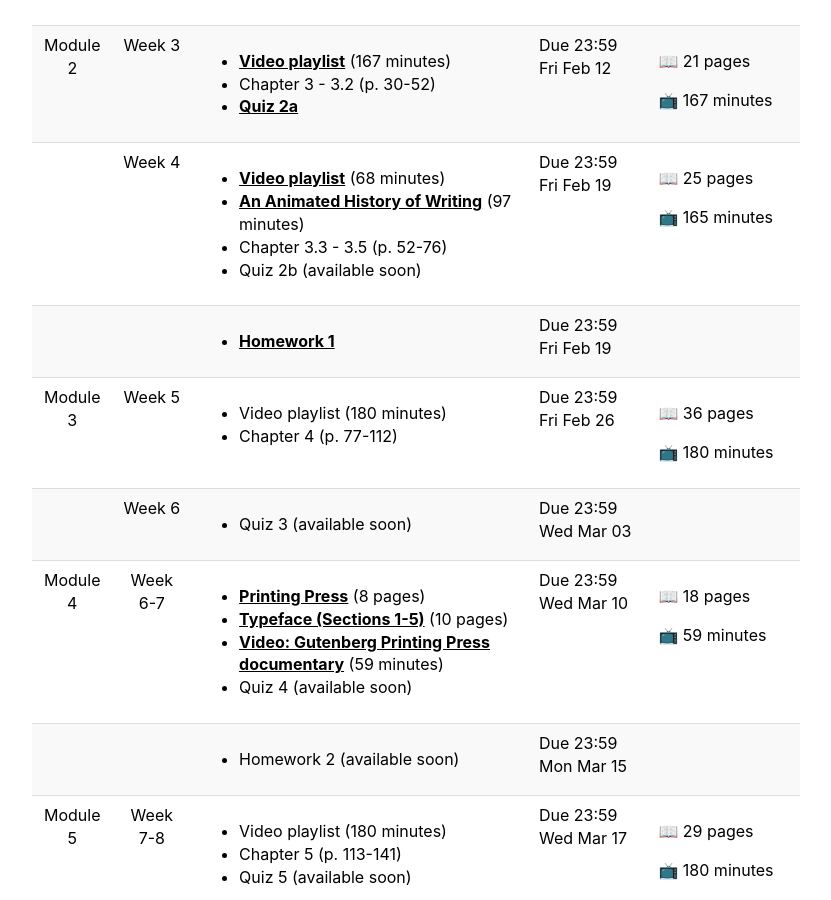
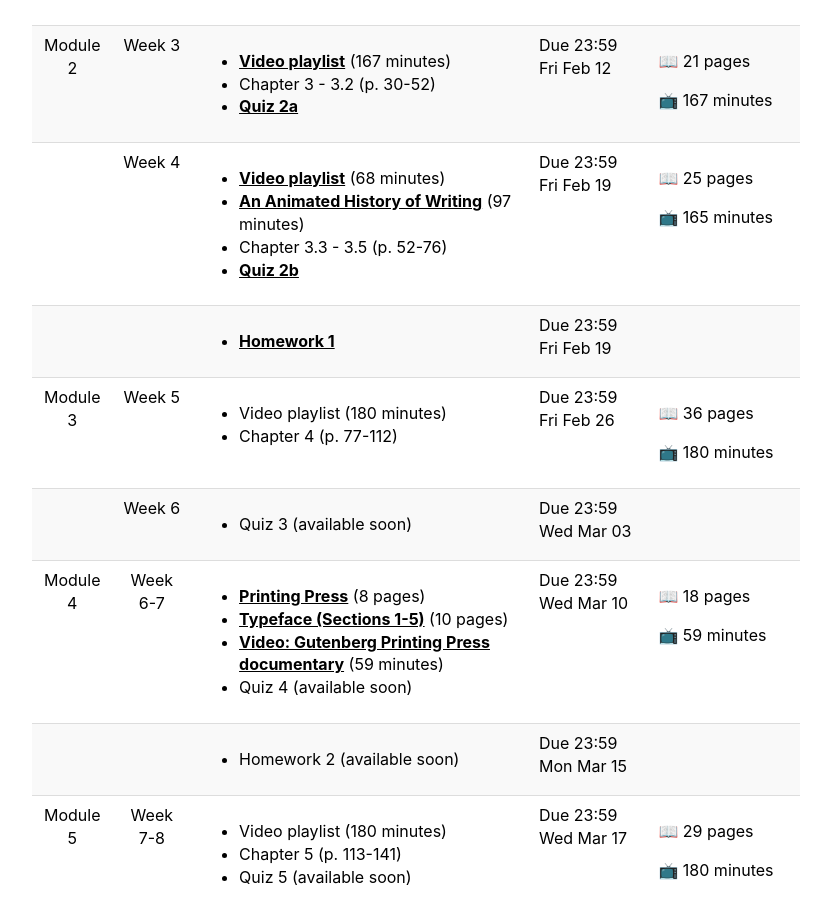
Before and after one commit to 2021-Spring-UIUC-LING270/2021-Spring-UIUC-LING270.github.io, a Jekyll site: the page built from schedule.md, in a window 1280 px wide and 900 px high, scrolled down 833 px. Shown: the whole window, without its empty margins (224-1055 px from the left). Built offline with Jekyll 4.4.1, drawn with Linux system fonts in a browser that asks for light colours.

Commit message:
Updated schedule

```diff
--- a/_data/schedule.yaml
+++ b/_data/schedule.yaml
@@ -146,7 +146,8 @@
        value: 25
        unit: "pages"
     -
-     title: "Quiz 2b (available soon)"
+     title: "Quiz 2b"
+     url: "https://prairielearn.engr.illinois.edu"
 -
   date: "2021-02-19 23:59 CST"
   reading:
```
